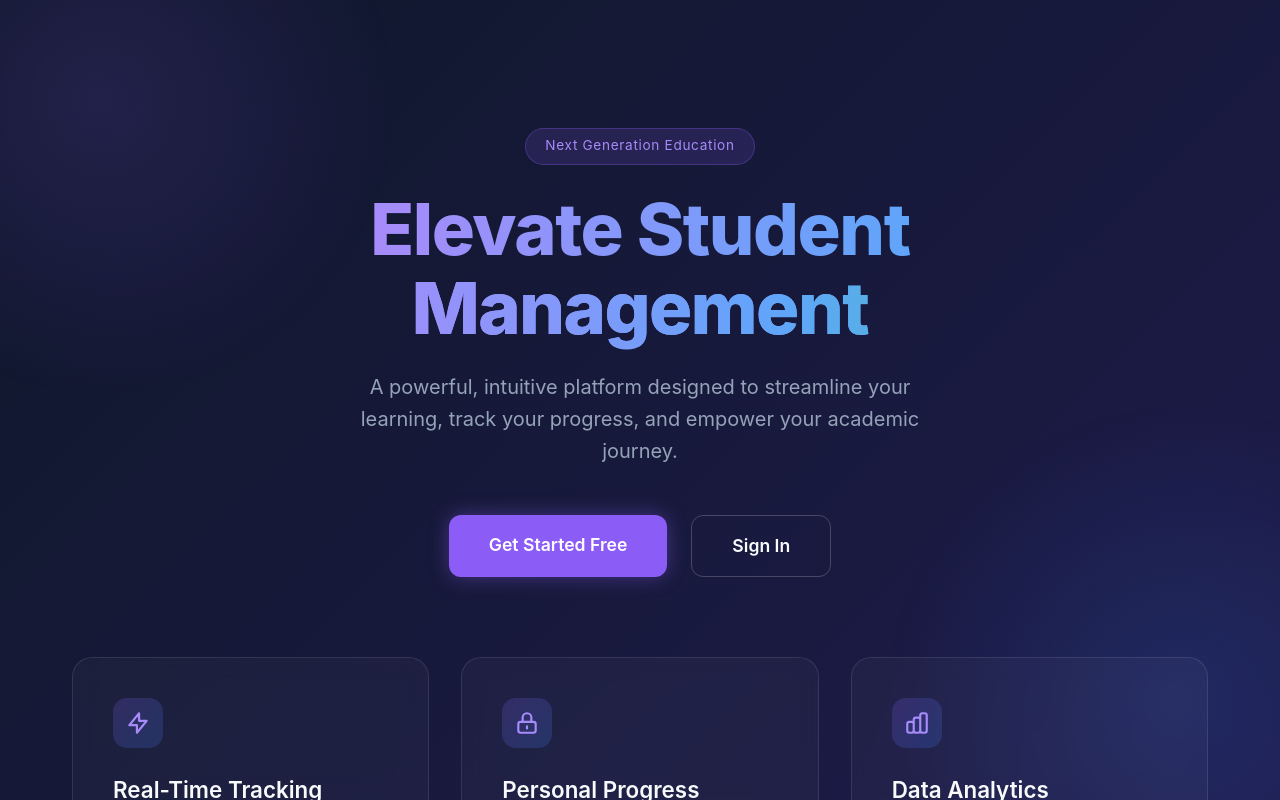
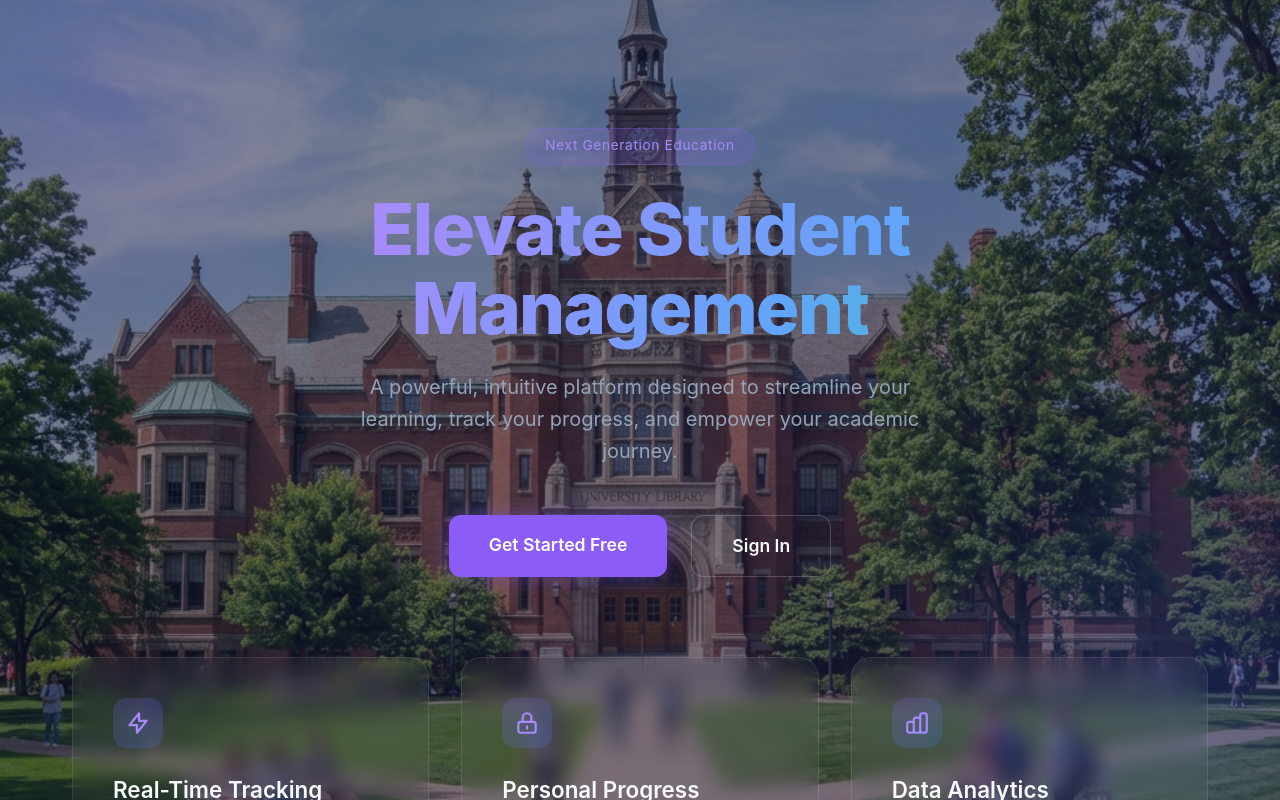
Before and after one commit to anandkpvt18-wq/student-management-system, a Next.js app in the folder frontend/: page / in a window 1280 px wide. Built offline with nearby package versions, Linux system fonts and the light colour scheme.

Commit message:
feat: Add college background image to frontend home page

```diff
--- a/frontend/src/app/globals.css
+++ b/frontend/src/app/globals.css
@@ -430,7 +430,10 @@ h1 {
   min-height: 100vh;
   width: 100%;
   overflow-x: hidden;
-  background: var(--bg-gradient);
+  background-image: linear-gradient(135deg, rgba(15, 23, 42, 0.5) 0%, rgba(30, 27, 75, 0.6) 100%), url('/campus-bg.png');
+  background-size: cover;
+  background-position: center;
+  background-repeat: no-repeat;
 }
 
 .bg-glow {
```
Also changed, not shown: frontend/public/campus-bg.png (added).
